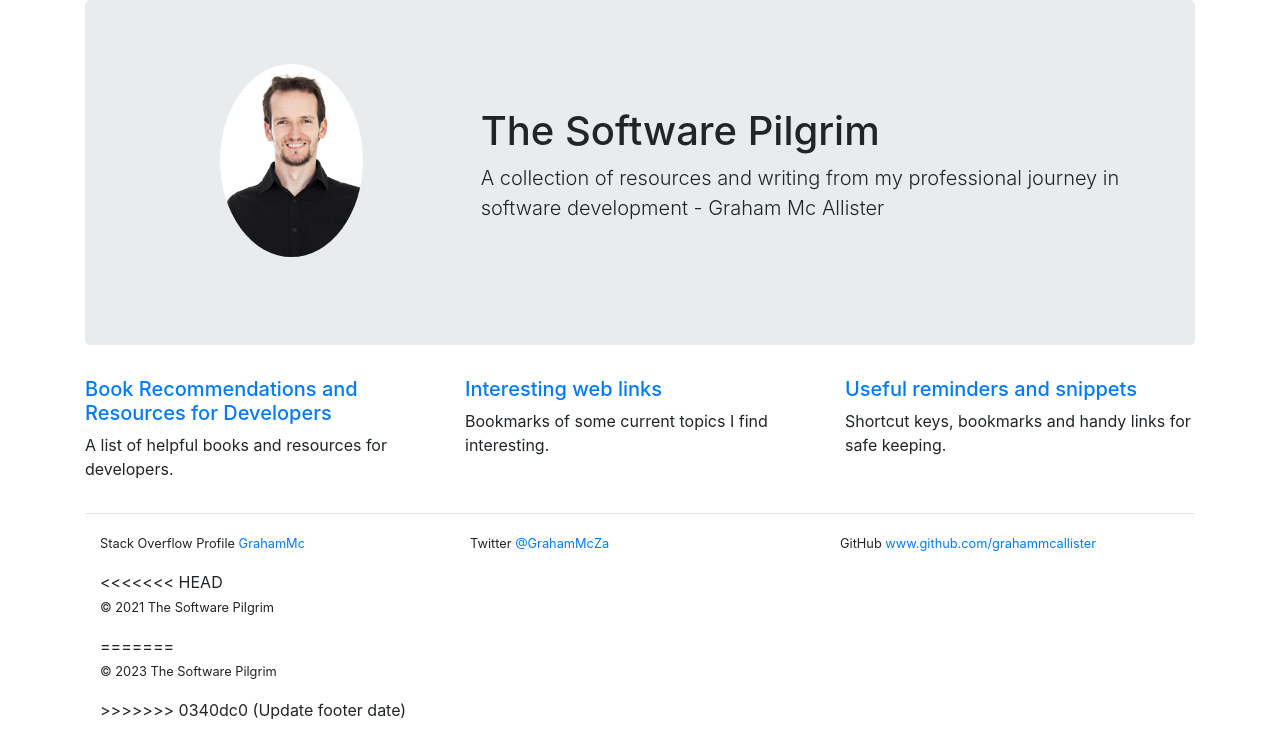
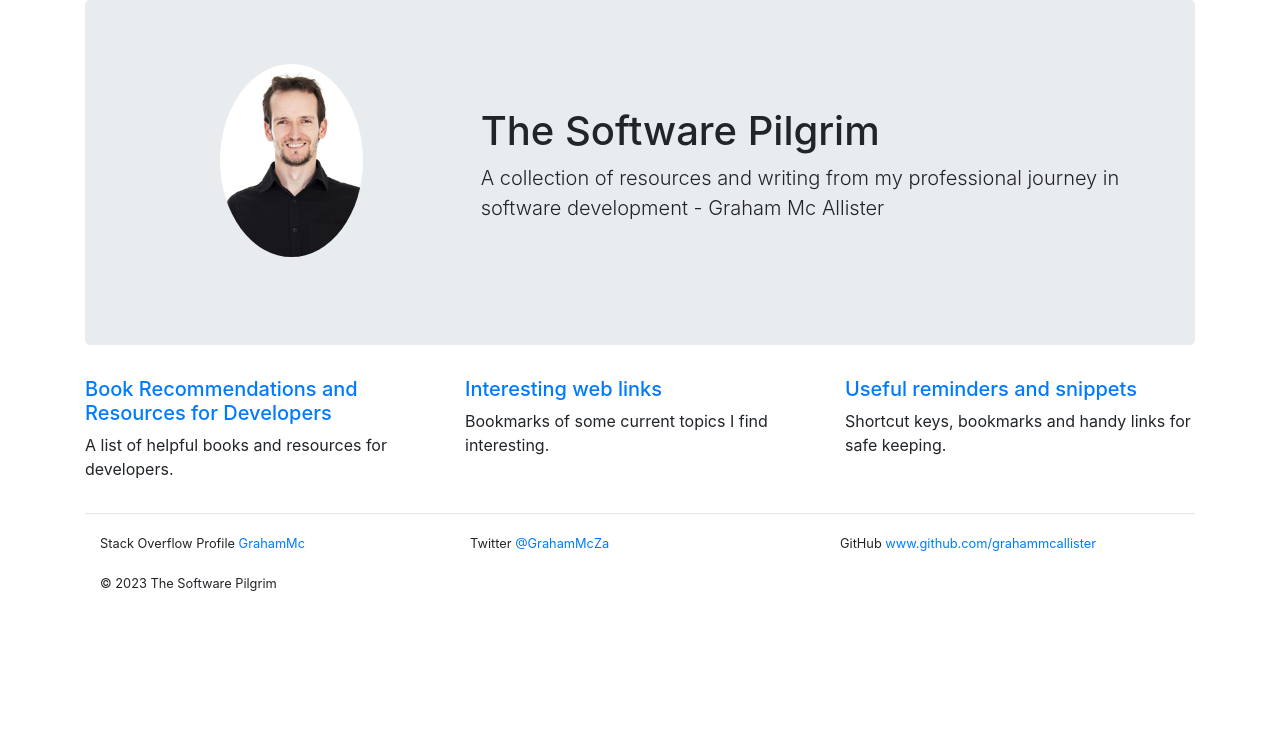
Before and after one commit to grahammcallister/ng-software-pilgrim, an Angular app: page /home in a window 1280 px wide. Shown: the top 756 px of the page. Built offline with nearby package versions, Linux system fonts and the light colour scheme.

Commit message:
Update footer date

```diff
--- a/src/app/shared-footer/shared-footer.component.html
+++ b/src/app/shared-footer/shared-footer.component.html
@@ -18,11 +18,7 @@
           </div>
           <div class="row">
             <div class="col-md-4">
-<<<<<<< HEAD
-            <p><small>&copy; 2021 The Software Pilgrim</small></p>
-=======
             <p><small>&copy; 2023 The Software Pilgrim</small></p>
->>>>>>> 0340dc0 (Update footer date)
             </div>
           </div>
       </div>
```
